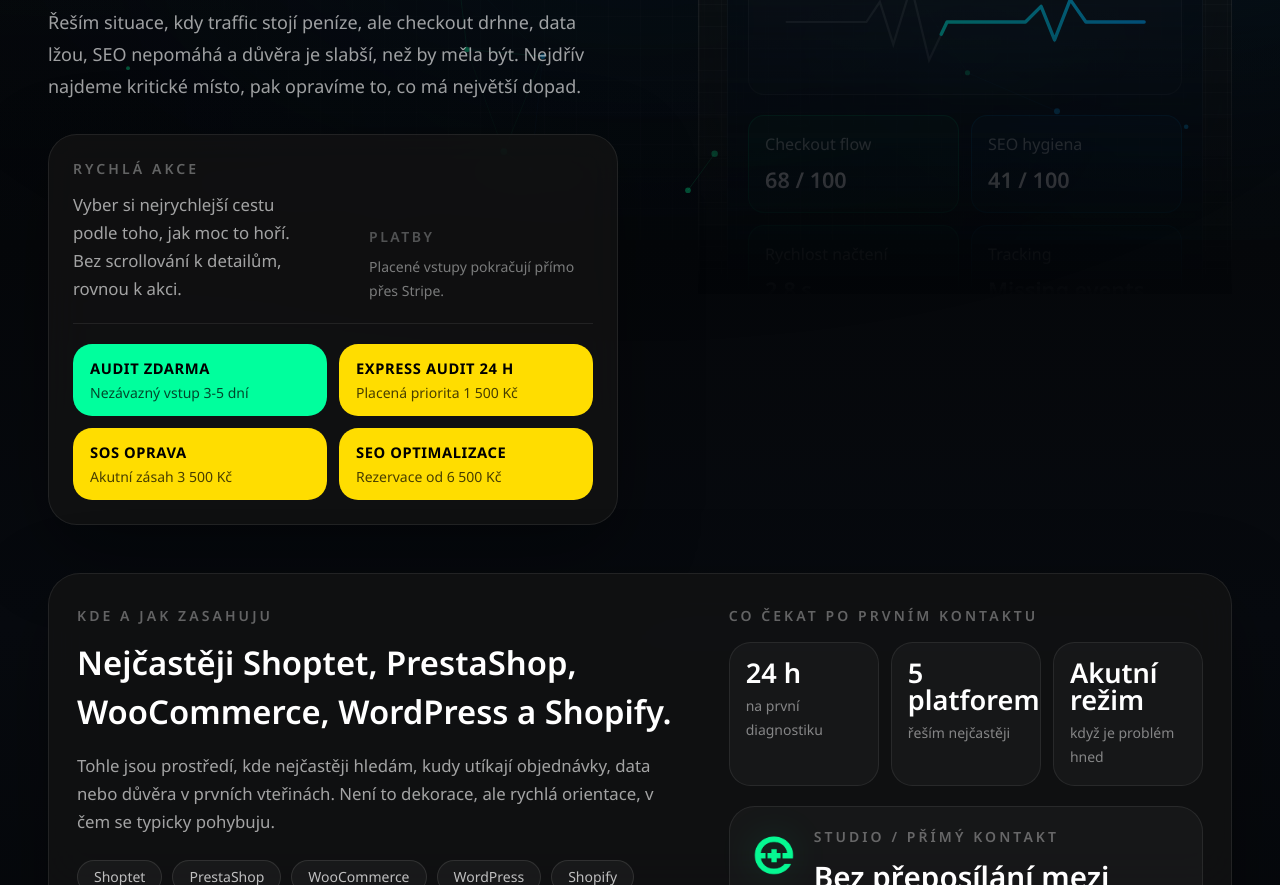
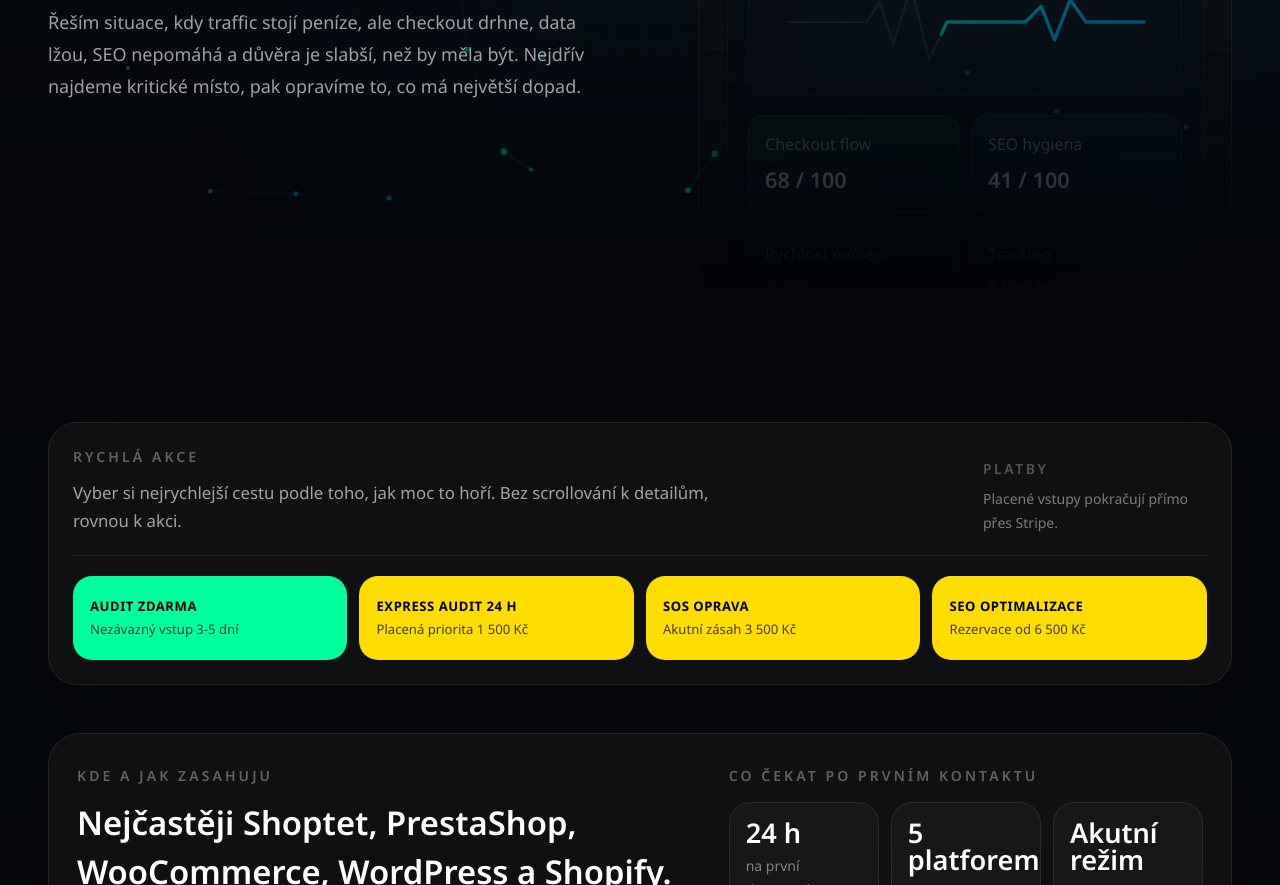
Before and after one commit to lb-ship-it/e-shop-medic, a Next.js app: page / in a window 1280 px wide. Shown: the part 560-1445 px from the top of the page. Built offline with nearby package versions, Linux system fonts and the light colour scheme.

Commit message:
Make quick action CTAs span hero width

```diff
--- a/app/page.tsx
+++ b/app/page.tsx
@@ -245,7 +245,7 @@ function QuickActionBlock() {
         </div>
       </div>
 
-      <div className="mt-5 grid gap-3 sm:grid-cols-2">
+      <div className="mt-5 grid gap-3 sm:grid-cols-2 xl:grid-cols-4">
         {quickActions.map((action) => {
           const toneClass =
             action.tone === "green"
@@ -256,12 +256,12 @@ function QuickActionBlock() {
             <a
               key={action.label}
               href={action.href}
-              className={`group flex min-h-16 flex-col justify-center rounded-[1.2rem] border px-4 py-3 transition hover:-translate-y-0.5 ${toneClass}`}
+              className={`group flex min-h-16 flex-col justify-center rounded-[1.2rem] border px-4 py-3 transition hover:-translate-y-0.5 xl:min-h-[5.25rem] ${toneClass}`}
             >
-              <span className="text-[0.92rem] font-bold uppercase tracking-[0.04em]">
+              <span className="text-[0.88rem] font-bold uppercase tracking-[0.04em] xl:text-[0.82rem]">
                 {action.label}
               </span>
-              <span className="mt-1 text-sm text-black/72">{action.helper}</span>
+              <span className="mt-1 text-sm text-black/72 xl:text-[0.82rem]">{action.helper}</span>
             </a>
           );
         })}
@@ -635,13 +635,12 @@ export default function Home() {
                 opravíme to, co má největší dopad.
               </p>
 
-              <div className="mt-8">
-                <QuickActionBlock />
-              </div>
-
             </div>
 
             <DiagnosticPanel />
+            <div className="lg:col-span-2">
+              <QuickActionBlock />
+            </div>
             <div className="lg:col-span-2">
               <HeroContextPanel />
             </div>
```
